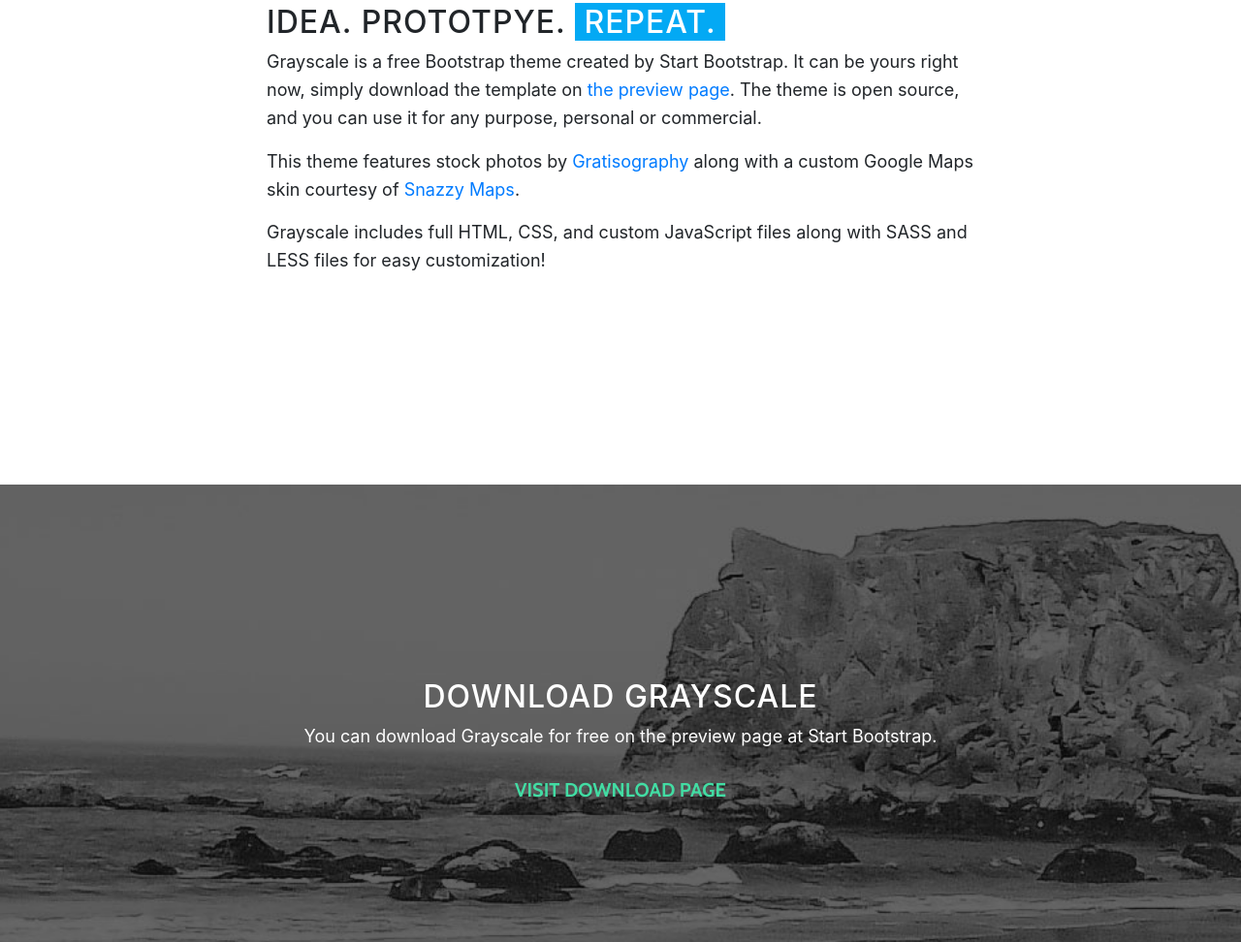
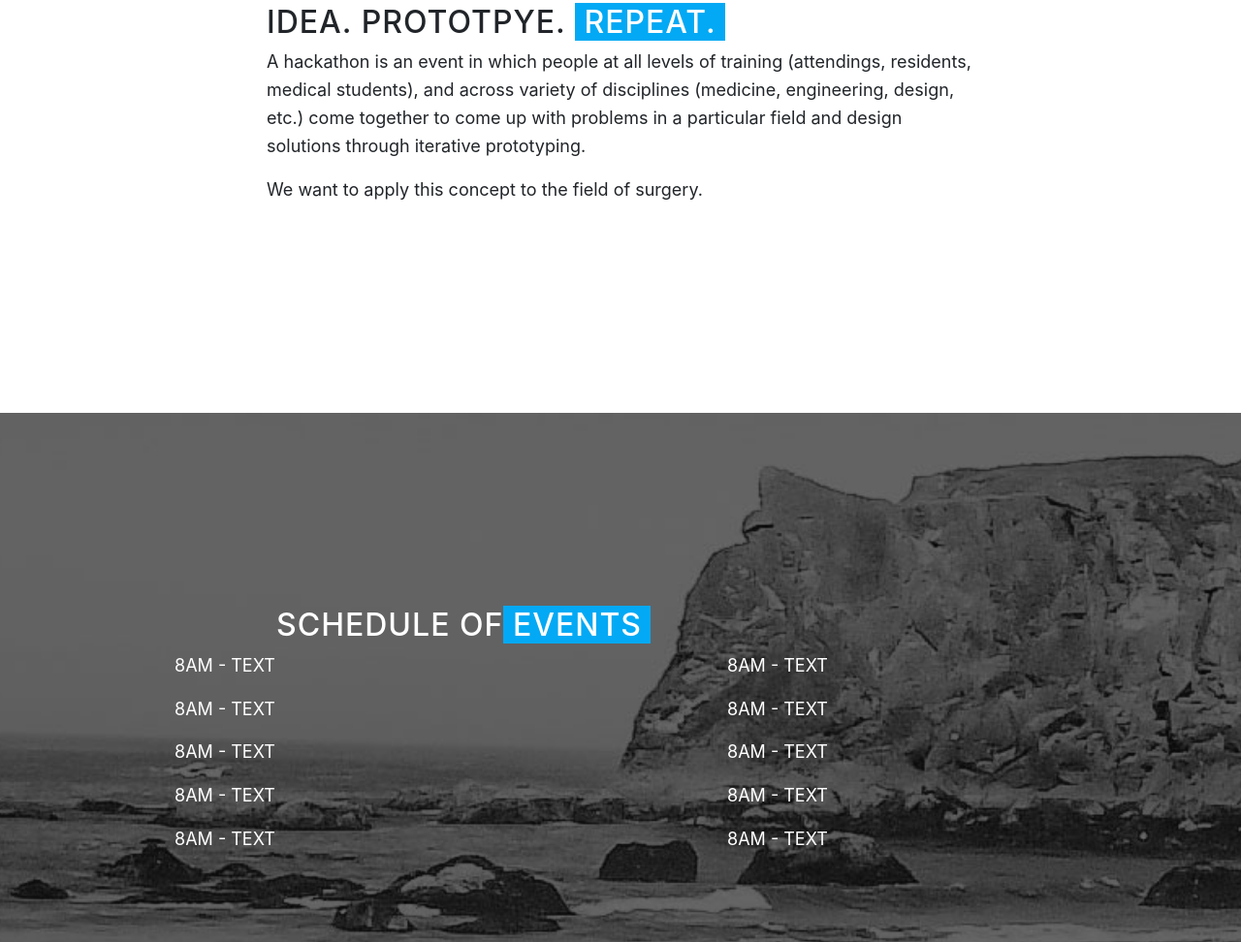
Before and after one commit to tsathe/hackyalesurg, a website with bundled scripts: page dev/index.html in a window 1280 px wide. Shown: the part 996-1968 px from the top of the page at 97% size. Built offline with nearby package versions, Linux system fonts and the light colour scheme.

Commit message:
try this

```diff
--- a/dev/index.html
+++ b/dev/index.html
@@ -84,26 +84,38 @@
         <div class="row">
           <div class="col-lg-8 mx-auto">
             <h2>IDEA. PROTOTPYE. <span style="background-color: #03a9f4; color: #ffffff">&nbspREPEAT.&nbsp</span></h2>
-            <p>Grayscale is a free Bootstrap theme created by Start Bootstrap. It can be yours right now, simply download the template on
-              <a href="http://startbootstrap.com/template-overviews/grayscale/">the preview page</a>. The theme is open source, and you can use it for any purpose, personal or commercial.</p>
-            <p>This theme features stock photos by
-              <a href="http://gratisography.com/">Gratisography</a>
-              along with a custom Google Maps skin courtesy of
-              <a href="http://snazzymaps.com/">Snazzy Maps</a>.</p>
-            <p>Grayscale includes full HTML, CSS, and custom JavaScript files along with SASS and LESS files for easy customization!</p>
+            <p>A hackathon is an event in which people at all levels of training (attendings, residents, medical students), and across
+            variety of disciplines (medicine, engineering, design, etc.) come together to come up with problems in a particular field and
+            design solutions through iterative prototyping.</p>
+            <p>We want to apply this concept to the field of surgery.</p>
           </div>
         </div>
       </div>
     </section>
 
     <!-- Download Section -->
-    <section id="download" class="download-section content-section text-center">
+    <section id="download" class="download-section content-section  text-align-left">
       <div class="container">
         <div class="col-lg-8 mx-auto">
-          <h2>Download Grayscale</h2>
-          <p>You can download Grayscale for free on the preview page at Start Bootstrap.</p>
-          <a href="http://startbootstrap.com/template-overviews/grayscale/" class="btn btn-default btn-lg">Visit Download Page</a>
+          <h2>SCHEDULE OF<span style="background-color: #03a9f4; color: #ffffff">&nbspEVENTS&nbsp</span></h2>
         </div>
+        <div class="row">
+          <div class="col-md-4 mx-auto">
+            <p>8AM - TEXT</p>
+            <p>8AM - TEXT</p>
+            <p>8AM - TEXT</p>
+            <p>8AM - TEXT</p>
+            <p>8AM - TEXT</p>
+          </div>
+          <div class="col-md-4 mx-auto">
+            <p>8AM - TEXT</p>
+            <p>8AM - TEXT</p>
+            <p>8AM - TEXT</p>
+            <p>8AM - TEXT</p>
+            <p>8AM - TEXT</p>
+          </div>
+        </div>
+
       </div>
     </section>
 
```
